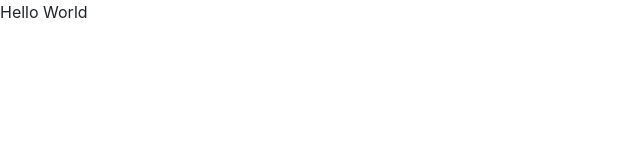
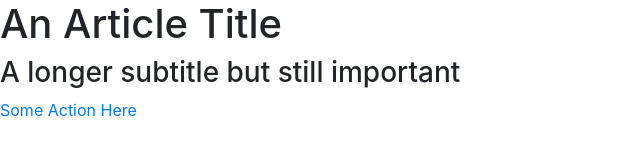
Before and after one commit to nathanjbutler/nathanjbutlerportfolio, a plain HTML site: page index.html in a window 1280 px wide. Shown: the whole page, without its empty margins (0-640 px from the left). Drawn offline with nearby package versions, Linux system fonts and the light colour scheme.

Commit message:
Update index.html

```diff
--- a/index.html
+++ b/index.html
@@ -9,10 +9,13 @@
 <link rel="stylesheet" href="https://stackpath.bootstrapcdn.com/bootstrap/4.5.2/css/bootstrap.min.css" integrity="sha384-JcKb8q3iqJ61gNV9KGb8thSsNjpSL0n8PARn9HuZOnIxN0hoP+VmmDGMN5t9UJ0Z" crossorigin="anonymous">
 <link href="https://fonts.googleapis.com/css2?family=Open+Sans&family=Oswald&family=Roboto&display=swap" rel="stylesheet">
 
-
-
-<p>Hello World</p>
-
+<header class="hero">
+    <div class="center-content">
+      <h1>An Article Title</h1>
+      <h3>A longer subtitle but still important</h3>
+      <a href="#" class="button">Some Action Here</a>
+    </div>
+  </header>
 
 
 
```
